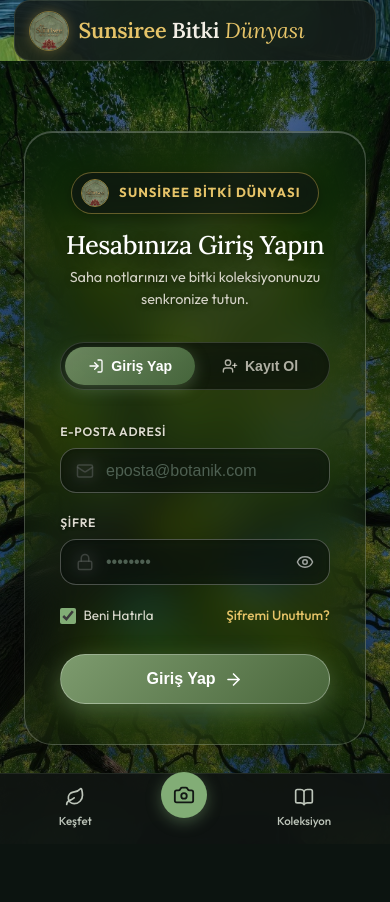
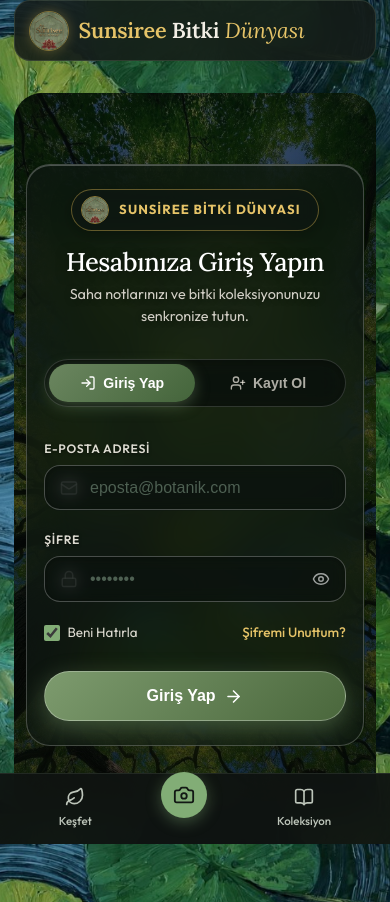
Before and after one commit to emine-dev-cev/botaanik-defteri, a Next.js app in the folder frontend/: page /login in a window 390 px wide. Before the commit the page ends 844 px from the top, so only its background shows below. Built offline with nearby package versions, Linux system fonts and the light colour scheme; no server answers.

Commit message:
Giriş / Kayıt sayfası ekranı mobil telefonlara tam uyumlu hale getirildi

```diff
--- a/frontend/src/app/login/page.js
+++ b/frontend/src/app/login/page.js
@@ -78,17 +78,14 @@ export default function LoginPage() {
   return (
     <div className="animate-enter" style={{
       position: 'relative',
-      width: '100vw',
-      minHeight: 'calc(100vh - 90px)',
-      marginLeft: 'calc(-50vw + 50%)',
-      marginRight: 'calc(-50vw + 50%)',
-      marginTop: '-2rem',
-      marginBottom: '-5rem',
+      width: '100%',
+      minHeight: 'calc(100vh - 120px)',
       display: 'flex',
       alignItems: 'center',
       justifyContent: 'center',
-      padding: '3rem 1.5rem',
+      padding: '1.5rem 0.75rem',
       background: "url('/login-bg.jpg') center center / cover no-repeat",
+      borderRadius: 'var(--radius-xl)',
       overflow: 'hidden'
     }}>
 
@@ -96,7 +93,7 @@ export default function LoginPage() {
       <div style={{
         position: 'absolute',
         inset: 0,
-        background: 'radial-gradient(ellipse at center, rgba(12, 22, 16, 0.2) 0%, rgba(6, 12, 9, 0.55) 100%)',
+        background: 'radial-gradient(ellipse at center, rgba(12, 22, 16, 0.3) 0%, rgba(6, 12, 9, 0.75) 100%)',
         zIndex: 1
       }} />
 
@@ -106,12 +103,12 @@ export default function LoginPage() {
         zIndex: 2,
         width: '100%',
         maxWidth: '460px',
-        background: 'rgba(15, 23, 18, 0.48)',
+        background: 'rgba(15, 23, 18, 0.78)',
         backdropFilter: 'blur(24px) saturate(180%)',
         WebkitBackdropFilter: 'blur(24px) saturate(180%)',
         border: '1px solid rgba(255, 255, 255, 0.22)',
-        borderRadius: '28px',
-        padding: '2.5rem 2.2rem',
+        borderRadius: '24px',
+        padding: 'clamp(1.5rem, 5vw, 2.5rem) clamp(1.1rem, 4vw, 2.2rem)',
         boxShadow: '0 30px 80px rgba(0, 0, 0, 0.55), inset 0 1px 0 rgba(255, 255, 255, 0.25)',
         transition: 'all 0.3s cubic-bezier(0.16, 1, 0.3, 1)'
       }}>
```
